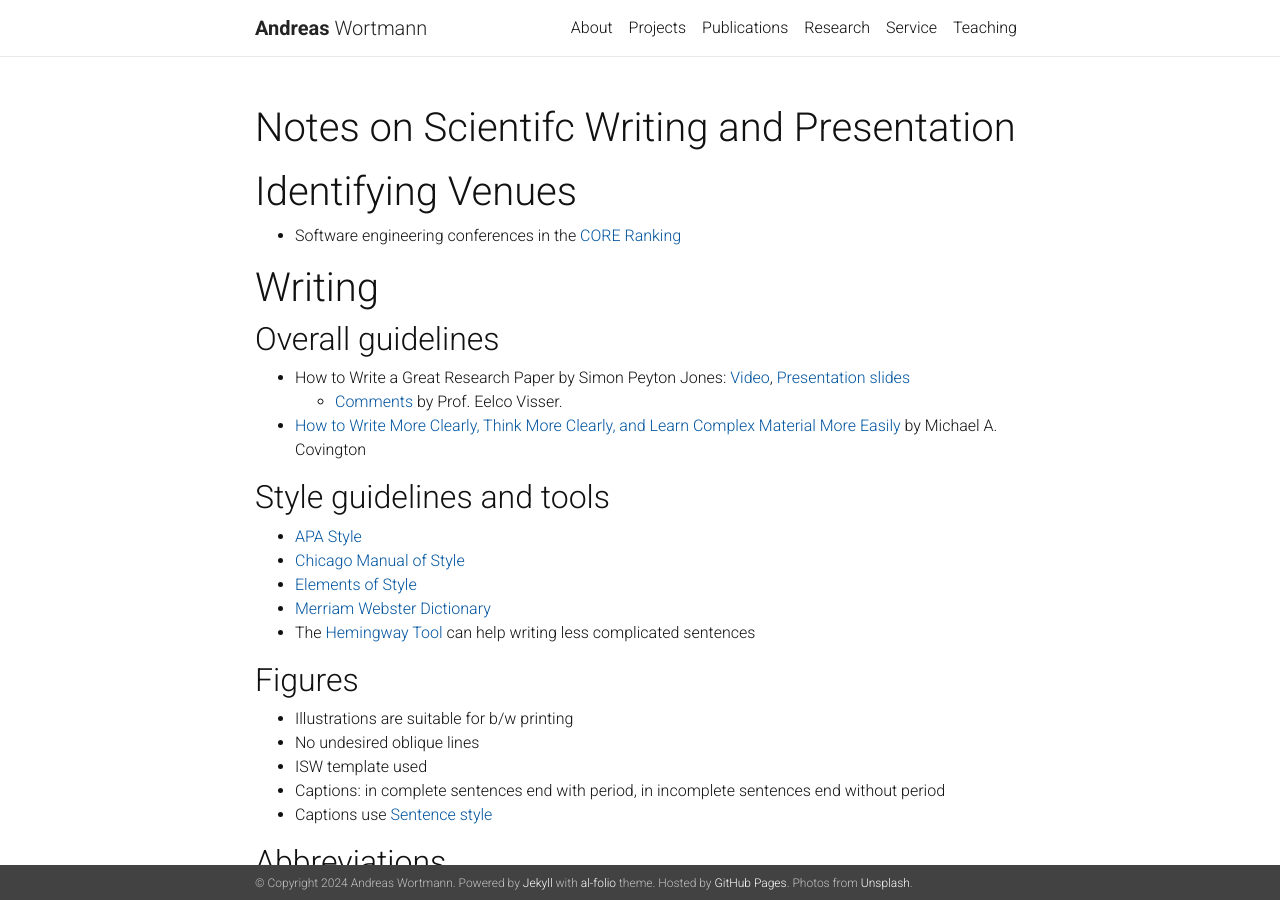
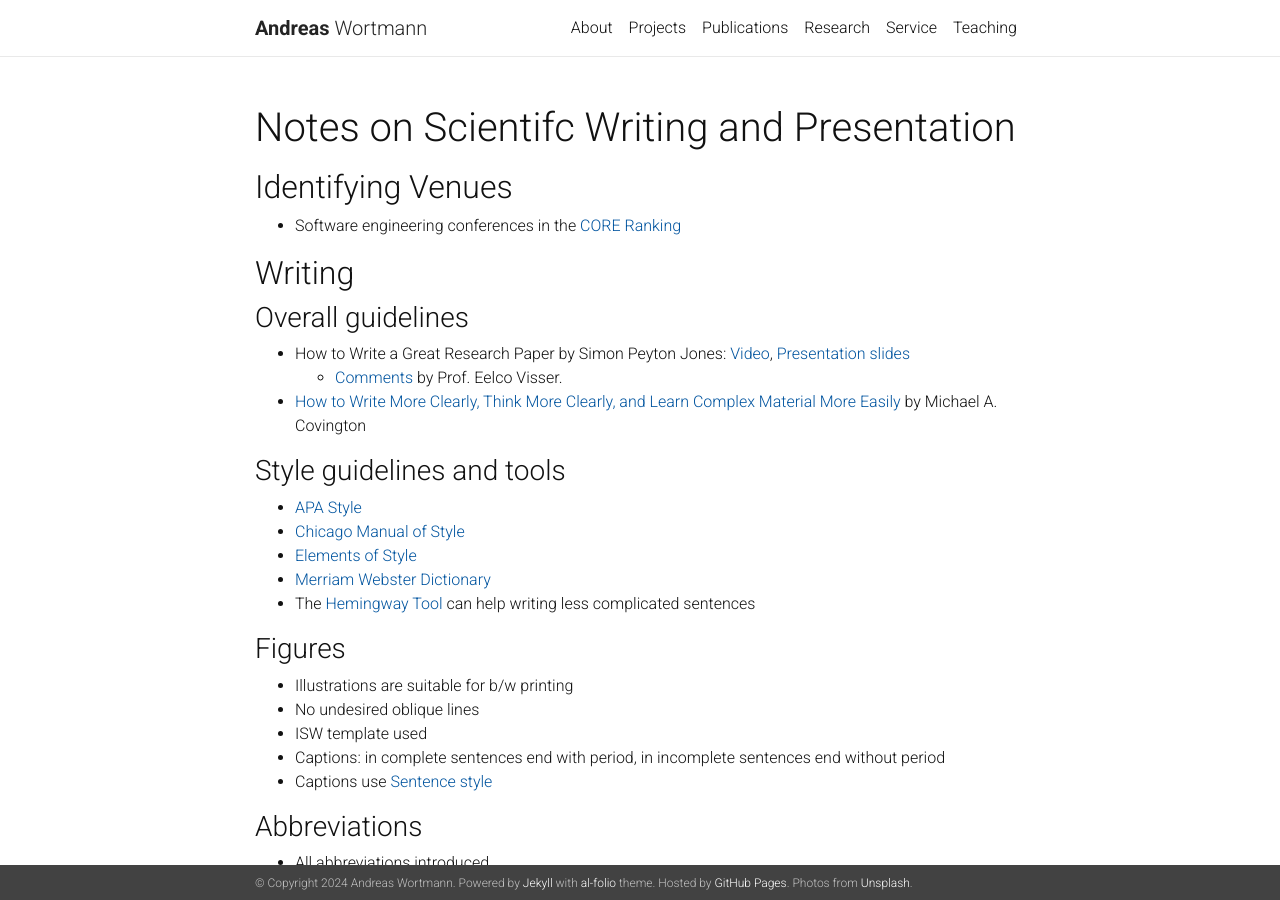
Before and after one commit to awortmann/awortmann.github.io, a Jekyll site: the page built from _pages/writing.md, in a window 1280 px wide and 900 px high. Built offline with Jekyll 4.4.1, drawn with Linux system fonts in a browser that asks for light colours; nearby versions of some CDN libraries; a style sheet for code colours, icons or effects is not loaded.

Commit message:
Minor update

```diff
--- a/_pages/writing.md
+++ b/_pages/writing.md
@@ -6,13 +6,13 @@ description:
 nav: false
 ---
 
-# Identifying Venues
+## Identifying Venues
 
 - Software engineering conferences in the [CORE Ranking](http://portal.core.edu.au/conf-ranks/?search=Software+Engineering&by=all&source=all&sort=atitle&page=1)
 
-# Writing
+## Writing
 
-## Overall guidelines
+### Overall guidelines
 
 - How to Write a Great Research Paper by Simon Peyton Jones: [Video](https://www.youtube.com/watch?v=WP-FkUaOcOM), [Presentation slides](../downloads/writing/peyton-jones.pdf)
   - [Comments](https://eelcovisser.org/wiki/teaching/how-to-write-a-great-research-paper/) by Prof. Eelco Visser.
@@ -20,7 +20,7 @@ nav: false
 Learn Complex Material More Easily](http://www.covingtoninnovations.com/mc/WriteThinkLearn.pdf) by Michael A. Covington
 
 
-## Style guidelines and tools
+### Style guidelines and tools
 
 - [APA Style](https://apastyle.apa.org/)
 - [Chicago Manual of Style](https://www.chicagomanualofstyle.org/home.html)
@@ -28,25 +28,25 @@ Learn Complex Material More Easily](http://www.covingtoninnovations.com/mc/Write
 - [Merriam Webster Dictionary](https://www.merriam-webster.com/)
 - The [Hemingway Tool](http://www.hemingwayapp.com/) can help writing less complicated sentences
 
-## Figures
+### Figures
 - Illustrations are suitable for b/w printing
 - No undesired oblique lines
 - ISW template used
 - Captions: in complete sentences end with period, in incomplete sentences end without period
 - Captions use [Sentence style](https://www.chicagomanualofstyle.org/book/ed17/part1/ch03/psec021.html)
 
-## Abbreviations
+### Abbreviations
 - All abbreviations introduced
 - Only abbreviations introduced that have been used at least five times
 - The full form is written in lower case in [most cases](https://www.chicagomanualofstyle.org/book/ed17/part2/ch10/psec006.html):
 - For instance "transmission-control protocol/internet protocol (TCP/IP)" is correct
 
-## Phrasing and wording
+### Phrasing and wording
 - Correct use of "enable" and "allow":
   - Semantically: [allow](https://www.merriam-webster.com/dictionary/allow) vs [enable](https://www.merriam-webster.com/dictionary/enable)
   - [Grammatically](https://www.grammaring.com/to-infinitive-or-gerund-advise-recommend-allow-permit-forbid-require)
 
-## Spelling
+### Spelling
 - Consistently used american english?
 - [Capitalization correct](https://blog.apastyle.org/apastyle/2012/02/do-i-capitalize-this-word.html) and consistent
   - Capitalize [proper nouns](https://en.wikipedia.org/wiki/Proper_noun) only
@@ -55,22 +55,22 @@ Learn Complex Material More Easily](http://www.covingtoninnovations.com/mc/Write
 - [Correct hyphens](https://dictionary.cambridge.org/grammar/british-grammar/hyphens) used
 - Captions use [Heading Style](https://www.chicagomanualofstyle.org/book/ed17/part1/ch02/psec058.html)
 
-## Numbering
+### Numbering
 - Numbers between 0 and 10 represented as [proper number words](https://www.chicagomanualofstyle.org/book/ed17/part2/ch09/psec003.html)
 - Words used with index numbers (e.g., "Section 1", "Figure 2", "Table 3") are captitalized
 
-## Latex
+### Latex
 - Use \autoref{} instead of \ref{} consistently
 
-# Reviewing
+## Reviewing
 
 - [How to review papers quickly](https://sauvik-das.medium.com/a-quick-guide-to-reviewing-papers-quick-fe9a493ed228)
 
-# Academic Presenting
+## Academic Presenting
 
 - [List of logical symbols in Unicode](https://en.wikipedia.org/wiki/List_of_logic_symbols)
 
-## ICSE 2919 Presentation 101 Guidelines in a Nutshell
+### ICSE 2919 Presentation 101 Guidelines in a Nutshell
 
 - No bullet pointing
 - Few nesting levels only
@@ -95,11 +95,11 @@ Learn Complex Material More Easily](http://www.covingtoninnovations.com/mc/Write
 - You can make your slides detailed, or you can make them effective. Not all details are important, because not all of them will fit anyway, so be as effective as possible
 - Giving presentations at academic conferences is mostly about selling yourself. This is the main thing that matters. Stand out. Make yourself be remembered. This is what you want to reach
 
-# Researcher
+## Researcher
 
 - Guide2Research [Ranking for Computer Science in Germany](http://www.guide2research.com/scientists/DE)
 
-## Selected German Software Engineering Researchers
+### Selected German Software Engineering Researchers
 
 - [Sven Apel - Universität des Saarlandes](https://scholar.google.de/citations?user=_4ssMloAAAAJ&hl=de&oi=ao)
 - [Uwe Aßmann - Dresden](https://scholar.google.de/citations?hl=de&user=KiiBpMgAAAAJ)
```
